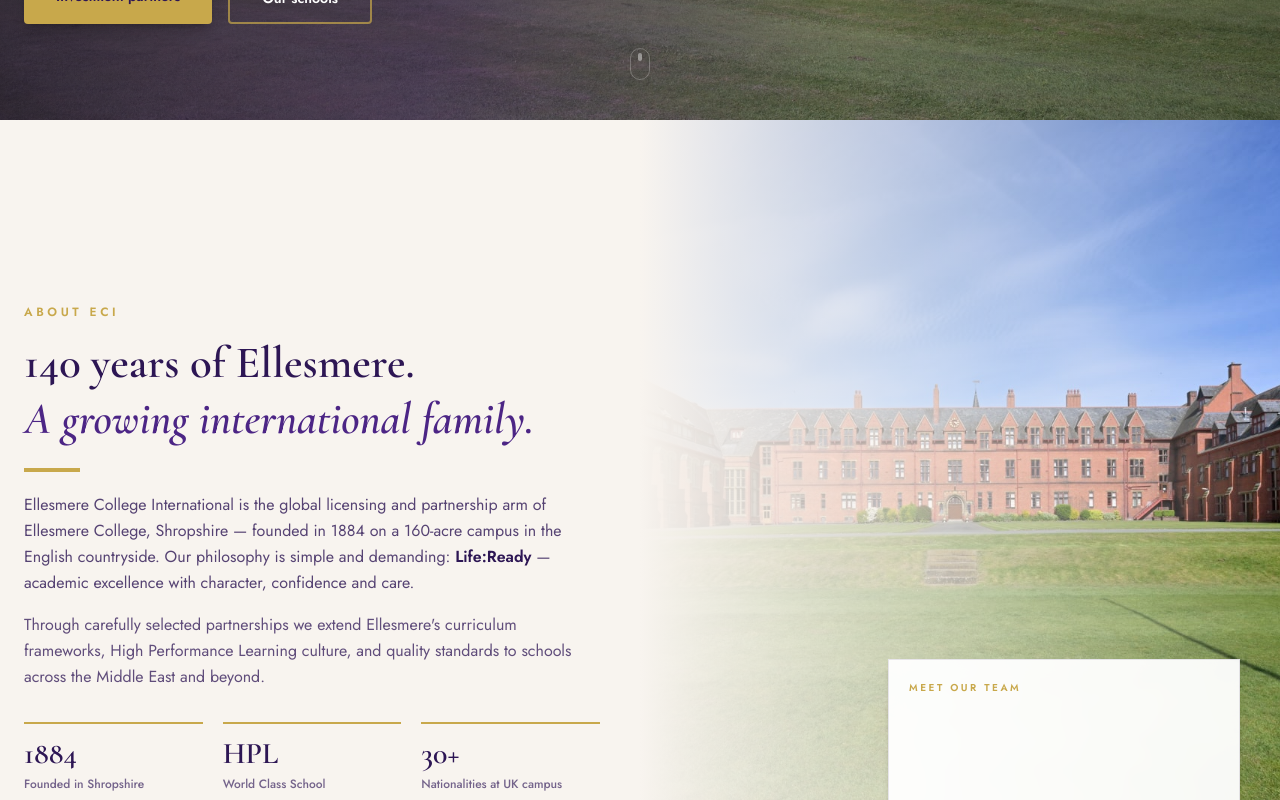
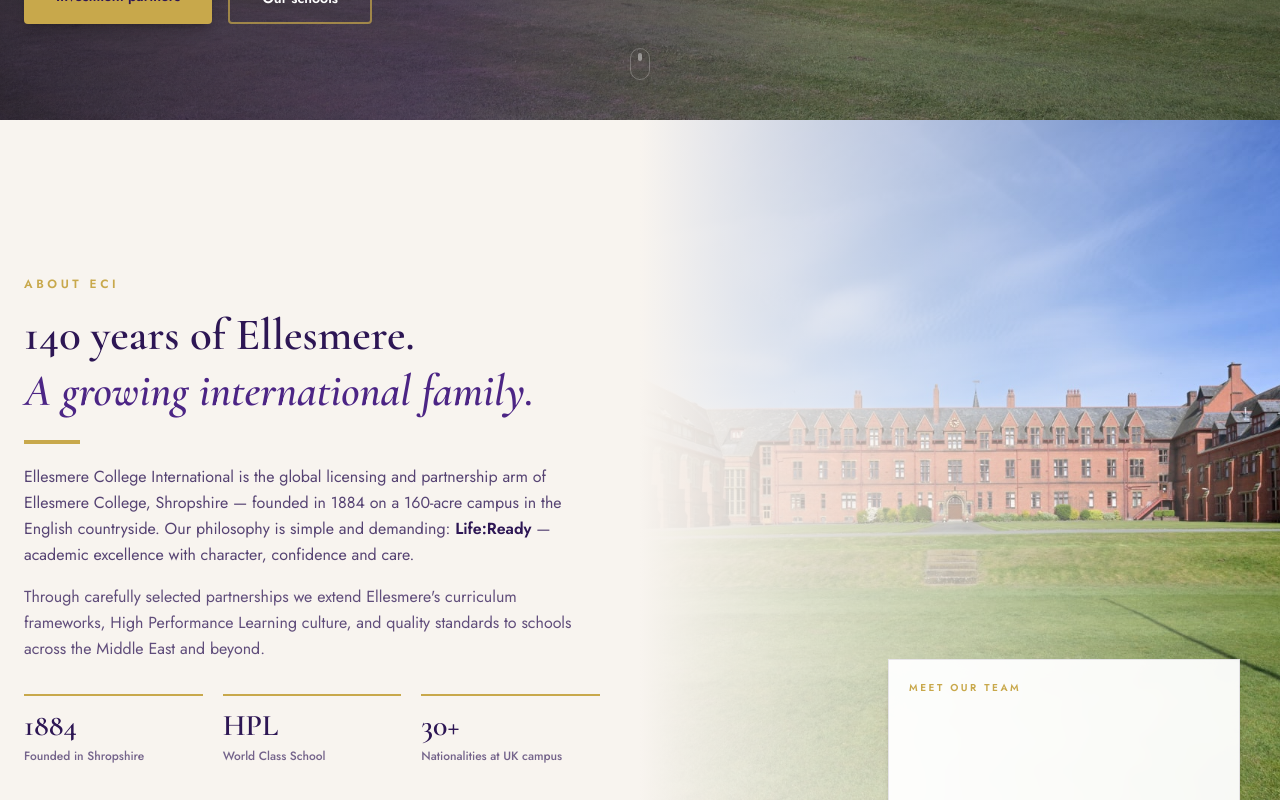
Before and after one commit to wigsbury-ui/eci-platform, a Next.js app: page / in a window 1280 px wide. Shown: the part 680-1480 px from the top of the page. Built offline with nearby package versions, Linux system fonts and the light colour scheme.

Commit message:
Centre About copy vertically in the full-window module
Moves the left-hand About content from bottom-aligned to
approximately vertically centred within the viewport.

Co-authored-by: wigsbury-ui <wigsbury-ui@users.noreply.github.com>

```diff
--- a/components/AboutSection.tsx
+++ b/components/AboutSection.tsx
@@ -59,7 +59,7 @@ export default function AboutSection() {
   return (
     <section
       id="about"
-      className="home-window relative min-h-[100svh] flex flex-col justify-end overflow-hidden bg-[#F8F4EF] py-16 md:py-20 lg:py-24"
+      className="home-window relative min-h-[100svh] flex flex-col justify-center overflow-hidden bg-[#F8F4EF] py-16 md:py-20 lg:py-0"
     >
       {/* Full-bleed campus image on the right half — fills section height */}
       <div className="absolute inset-y-0 right-0 w-1/2 hidden lg:block">
@@ -74,8 +74,8 @@ export default function AboutSection() {
         <div className="absolute inset-0 bg-gradient-to-r from-[#F8F4EF] via-[#F8F4EF]/55 to-transparent" />
       </div>
 
-      <div className="relative max-w-7xl mx-auto px-6 w-full flex-1 flex flex-col justify-end lg:pb-8">
-        {/* Main About copy — lower half of the window */}
+      <div className="relative max-w-7xl mx-auto px-6 w-full flex flex-col justify-center">
+        {/* Main About copy — vertically centred in the window */}
         <div className="max-w-xl">
           <p className="text-[#C8A84B] text-xs tracking-[0.3em] uppercase mb-4 font-jost font-bold">
             About ECI
```
